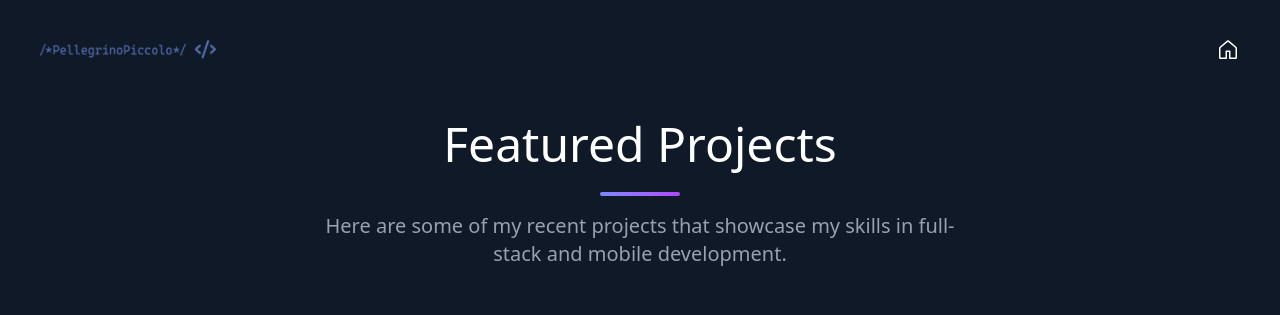
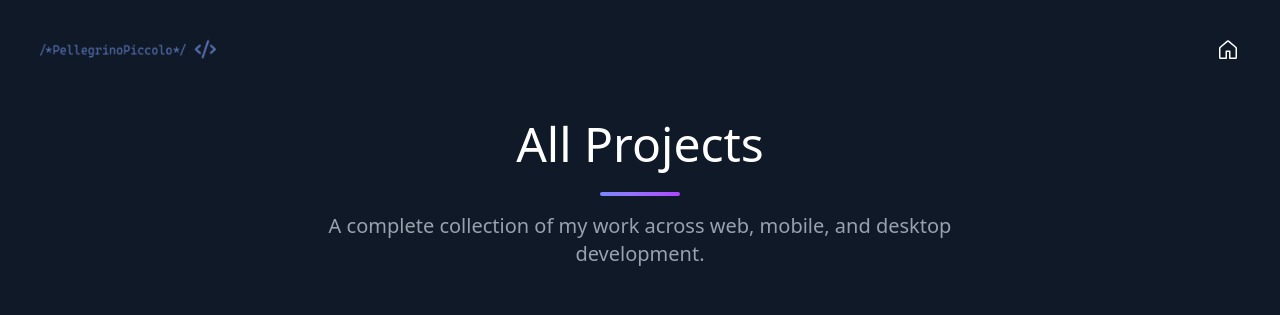
Before and after one commit to PellegrinoPiccolo/my-portfolio, a Next.js app: page /projects in a window 1280 px wide. Shown: the top 315 px of the page. Built offline with nearby package versions, Linux system fonts and the light colour scheme.

Commit message:
fix: update linkedin link in readme, adjust project section titles, modify postgresql skill level, and change creator name in metadata

```diff
--- a/components/sections/ProjectsPage.jsx
+++ b/components/sections/ProjectsPage.jsx
@@ -40,9 +40,9 @@ const ProjectsPage = () => {
                 </button>
             </div>
         </div>
-        <motion.h2 className="md:text-5xl font-light mb-6 text-center text-white text-3xl" initial={{ opacity: 0, y: 10 }} animate={{ opacity: 1, y: 0 }} transition={{ duration: 0.5 }}>Featured Projects</motion.h2>
+        <motion.h2 className="md:text-5xl font-light mb-6 text-center text-white text-3xl" initial={{ opacity: 0, y: 10 }} animate={{ opacity: 1, y: 0 }} transition={{ duration: 0.5 }}>All Projects</motion.h2>
         <motion.div className='w-20 h-1 bg-linear-to-r from-indigo-400 to-purple-500 mx-auto rounded-2xl' initial={{ opacity: 0, y: 10 }} animate={{ opacity: 1, y: 0 }} transition={{ duration: 0.5 }}></motion.div>
-        <motion.h3 className="text-center text-gray-400 mt-4 mb-10 text-xl max-w-2xl mx-auto" initial={{ opacity: 0, y: 10 }} animate={{ opacity: 1, y: 0 }} transition={{ duration: 0.5, delay: 0.2 }}>Here are some of my recent projects that showcase my skills in full-stack and mobile development.</motion.h3>
+        <motion.h3 className="text-center text-gray-400 mt-4 mb-10 text-xl max-w-2xl mx-auto" initial={{ opacity: 0, y: 10 }} animate={{ opacity: 1, y: 0 }} transition={{ duration: 0.5, delay: 0.2 }}>A complete collection of my work across web, mobile, and desktop development.</motion.h3>
         <div className='grid md:grid-cols-2 lg:grid-cols-3 gap-8 mt-12 max-w-7xl mx-auto'>
             {Object.values(projectsData)
                 .sort((a, b) => new Date(b.createdAt) - new Date(a.createdAt))
--- a/components/sections/Skills.jsx
+++ b/components/sections/Skills.jsx
@@ -58,7 +58,7 @@ const Skills = () => {
         icon: <LuDatabase className="text-indigo-400 w-6 h-6" />,
         skills: [
             { name: 'MySQL', level: 90 },
-            { name: 'PostgreSQL', level: 88 },
+            { name: 'PostgreSQL', level: 80 },
             { name: 'Sequelize', level: 90 },
             { name: 'MongoDB', level: 60 },
         ],
--- a/src/app/layout.js
+++ b/src/app/layout.js
@@ -28,7 +28,7 @@ export const metadata = {
     title: "Pellegrino Piccolo - Portfolio",
     description: "Welcome to my personal portfolio website.",
     images: ["https://piccolopellegrino.dev/projects/my-portfolio.png"],
-    creator: "@pellegrinopiccolo",
+    creator: "@Pellegrino225",
   },
 }
 
```
Also changed, not shown: 1 other file (tests, documents, lock files or other folders).
